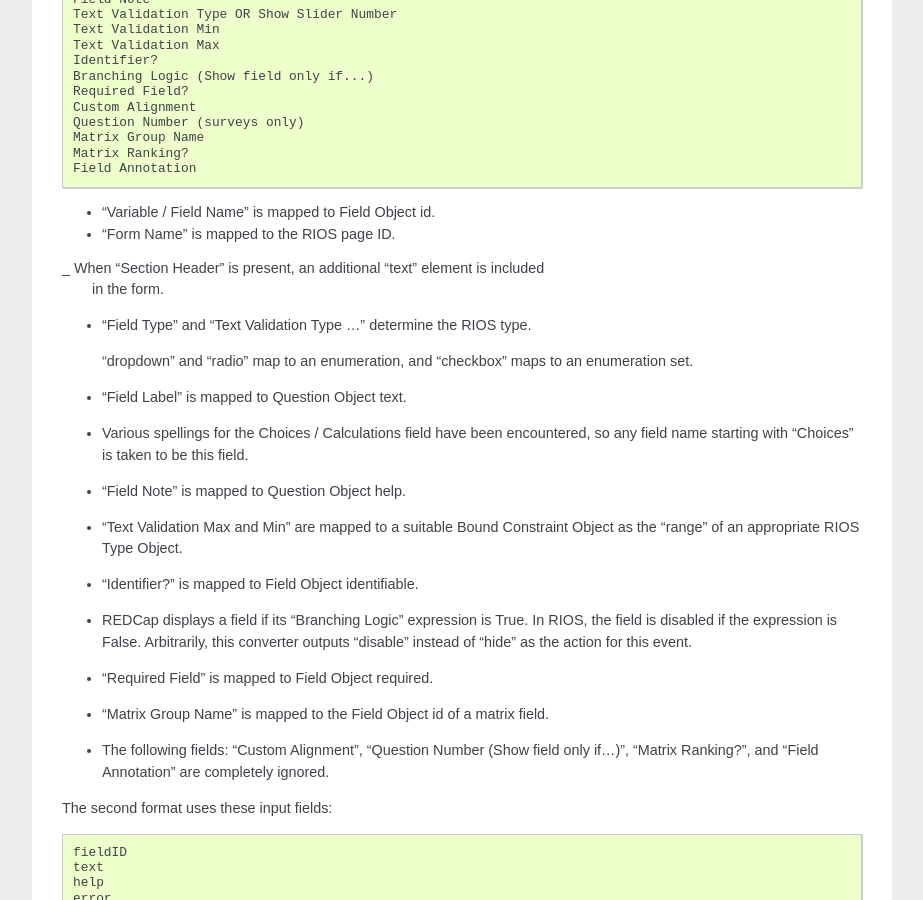
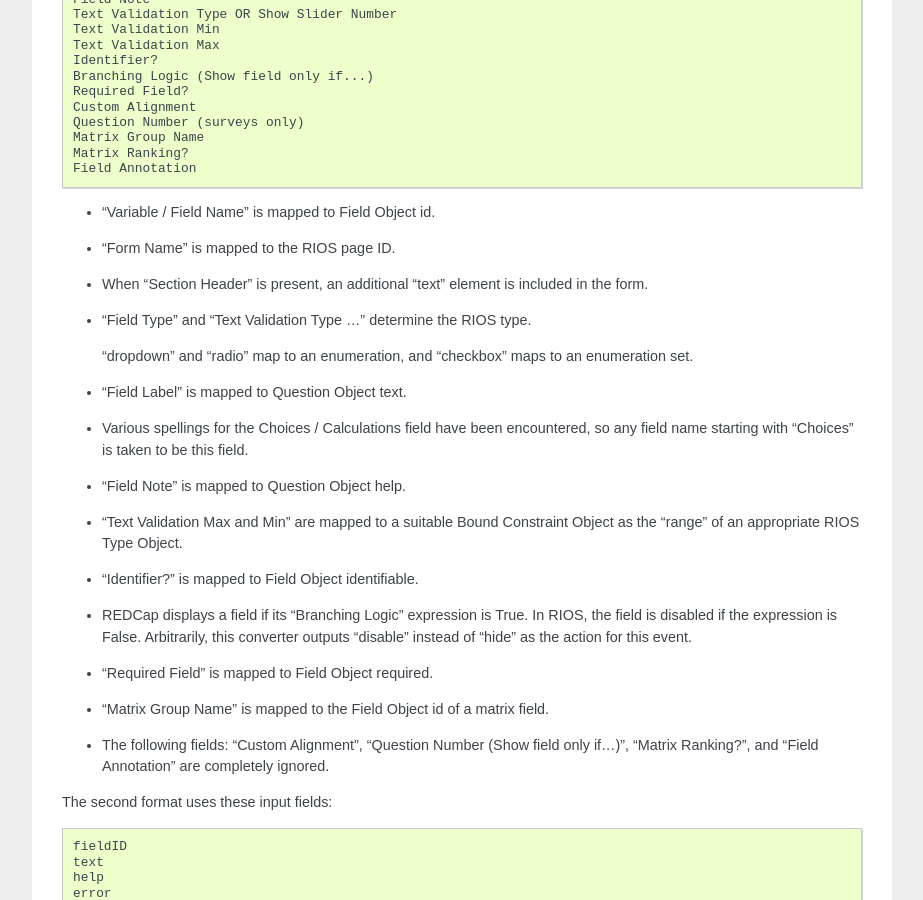
Before and after one commit to prometheusresearch/rios.conversion, a Sphinx documentation site: the page built from doc/redcap.rst, in a window 1280 px wide and 900 px high, scrolled down 489 px. Shown: the whole window, without its empty margins (198-1121 px from the left). Built offline with Sphinx 7.4.7, drawn with Linux system fonts in a browser that asks for light colours.

Commit message:
fix list markup typo

```diff
--- a/doc/redcap.rst
+++ b/doc/redcap.rst
@@ -44,7 +44,7 @@
 
 - "Form Name" is mapped to the RIOS page ID.
 
-_ When "Section Header" is present, an additional "text" element is included
+- When "Section Header" is present, an additional "text" element is included
   in the form.
 
 - "Field Type" and "Text Validation Type ..." determine the RIOS type.
```
